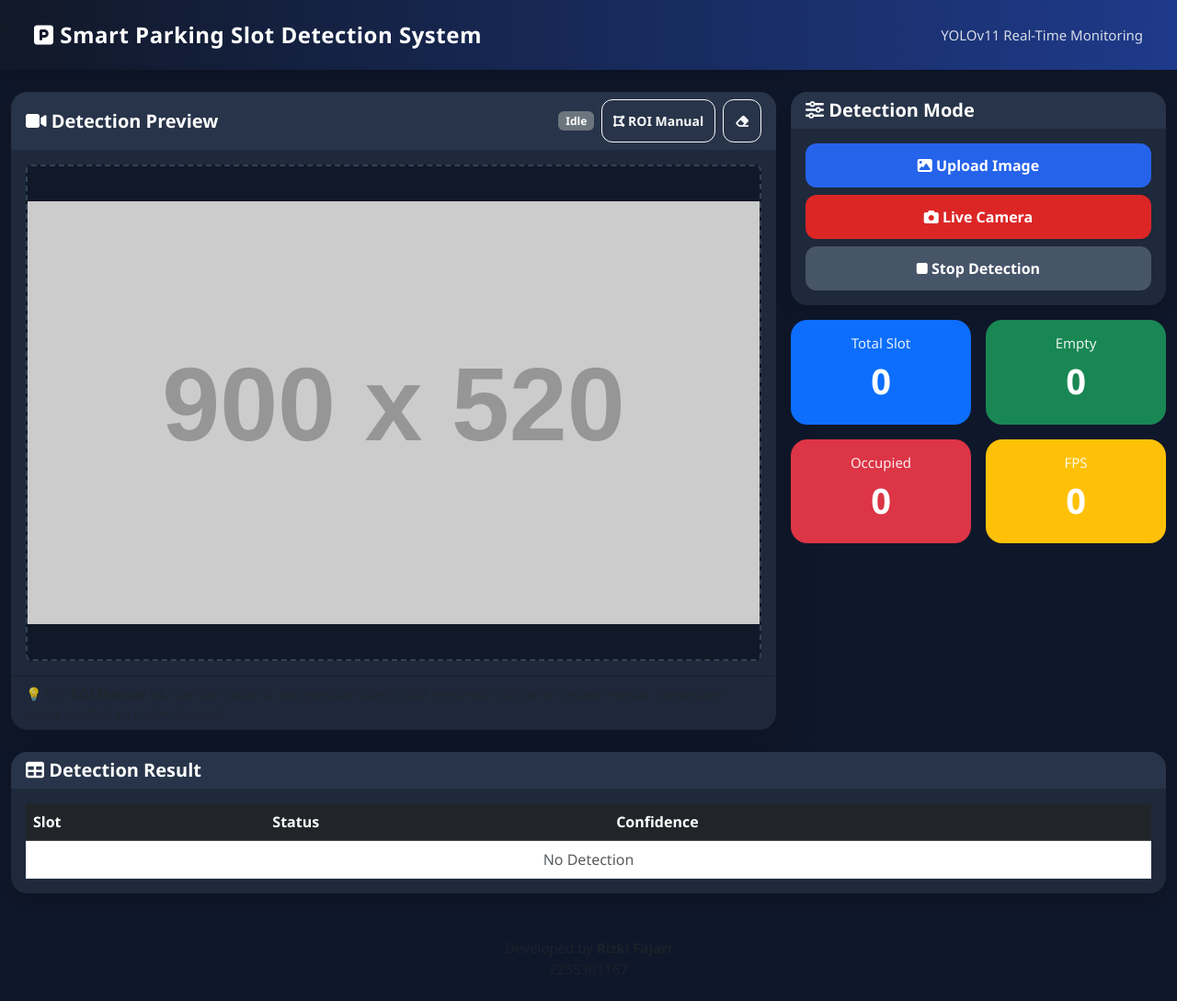
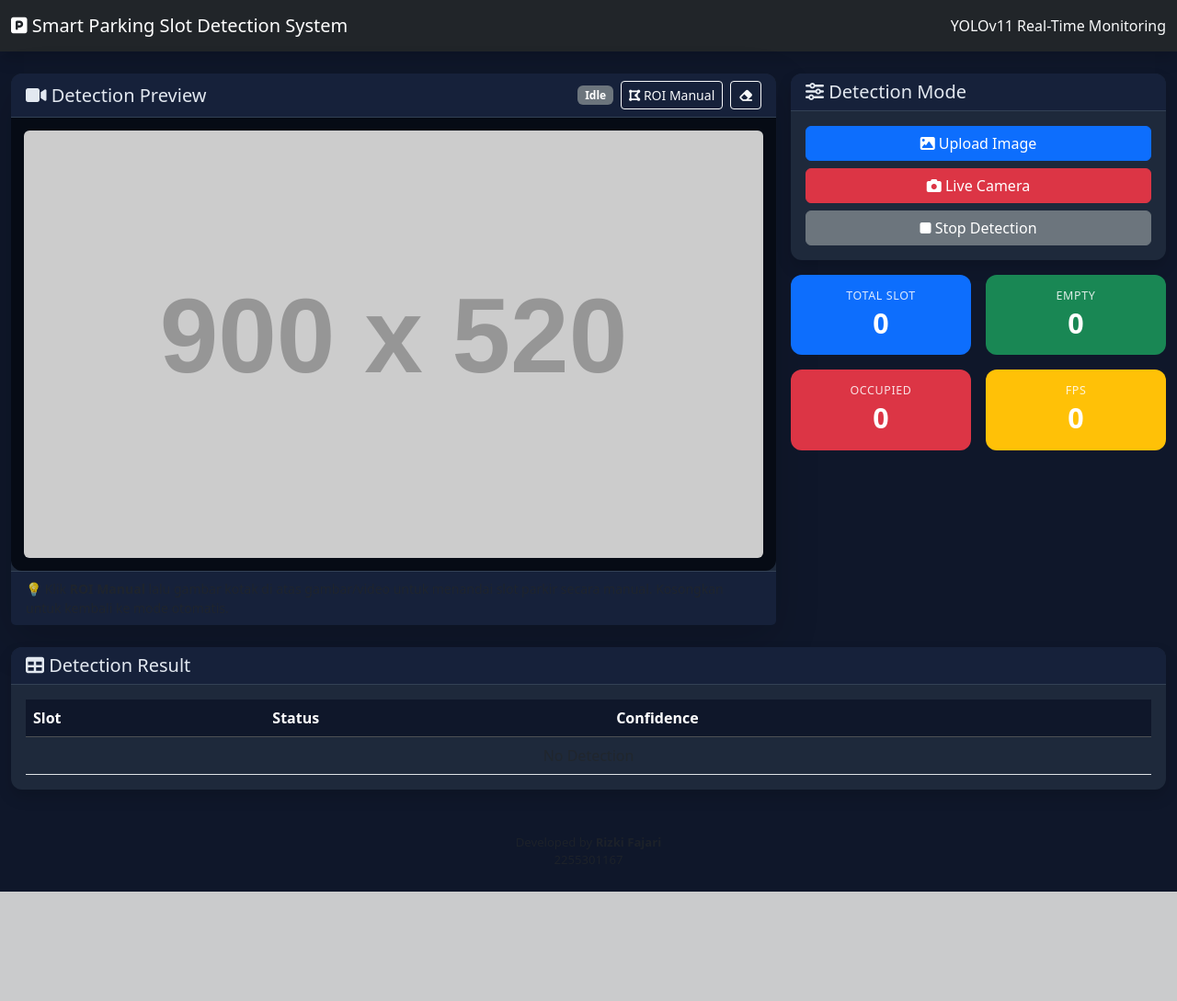
Before and after one commit to fajari22ti/uas_vision, a Flask app: page / in a window 1280 px wide. Shown: the whole page at 92% size. After the commit the page ends 970 px from the top, so only its background shows below. Run offline with Flask 3, Linux system fonts and the light colour scheme; grey boxes labelled with a size stand in for pictures from a placeholder-image service; parts of the project's set-up code (start-up, migrations or seed data) failed here and were passed over; some libraries are stand-ins or nearby versions.

Commit message:
Update style.css

```diff
--- a/static/style.css
+++ b/static/style.css
@@ -1,380 +1,122 @@
-/* ==============================
-   SMART PARKING DASHBOARD
-   Rizki Fajari
-=================================*/
-
-*{
-    margin:0;
-    padding:0;
-    box-sizing:border-box;
-    font-family:'Segoe UI',Tahoma,Geneva,Verdana,sans-serif;
+body {
+  background: #0f172a;
+  color: #e2e8f0;
 }
 
-body{
-    background:#0f172a;
-    color:white;
+.card {
+  background: #1e293b;
+  color: #e2e8f0;
+  border-radius: 12px;
 }
 
-/* ================= NAVBAR ================= */
-
-.navbar{
-    background:linear-gradient(90deg,#111827,#1e3a8a)!important;
-    padding:15px 25px;
+.card-header {
+  background: #16213a;
+  border-bottom: 1px solid #334155;
+  border-radius: 12px 12px 0 0 !important;
 }
 
-.navbar-brand{
-    font-size:24px;
-    font-weight:700;
-    letter-spacing:.5px;
+.card-footer {
+  background: #16213a;
+  border-top: 1px solid #334155;
 }
 
-.navbar span:last-child{
-    font-size:15px;
-    opacity:.85;
+.table {
+  --bs-table-bg: transparent;
+  --bs-table-color: #e2e8f0;
+  --bs-table-hover-bg: #283548;
+  --bs-table-hover-color: #e2e8f0;
 }
 
-/* ================= CARD ================= */
-
-.card{
-    background:#1e293b;
-    border:none;
-    border-radius:18px;
-    overflow:hidden;
-    transition:.3s;
+.table thead.table-dark {
+  --bs-table-bg: #0f172a;
 }
 
-.card:hover{
-    transform:translateY(-3px);
-    box-shadow:0 12px 30px rgba(0,0,0,.35);
+.form-select {
+  background-color: #0f172a;
+  color: #e2e8f0;
+  border-color: #334155;
+}
+.form-select:focus {
+  border-color: #38bdf8;
+  box-shadow: 0 0 0 0.2rem rgba(56,189,248,.25);
 }
 
-.card-header{
-    background:#273449;
-    color:white;
-    border:none;
+.stat-card {
+  border: none;
+  border-radius: 12px;
+  text-align: center;
+  color: #fff;
+}
+.stat-card h6 {
+  font-size: 0.78rem;
+  text-transform: uppercase;
+  letter-spacing: .05em;
+  opacity: .85;
+  margin-bottom: 4px;
+}
+.stat-card h2 {
+  font-size: 1.9rem;
+  font-weight: 800;
+  margin: 0;
 }
 
-.card-header h5{
-    margin:0;
-    font-weight:600;
+#previewWrap {
+  background: #060b15;
+  border-radius: 0 0 12px 12px;
+  padding: 14px;
+  min-height: 320px;
+  display: flex;
+  align-items: center;
+  justify-content: center;
 }
 
-.card-body{
-    color:white;
+#preview, #liveVideo {
+  max-height: 65vh;
+  border-radius: 8px;
 }
 
-/* ================= PREVIEW ================= */
-
-#preview{
-
-    width:100%;
-    height:540px;
-
-    object-fit:contain;
-
-    border-radius:15px;
-
-    background:#111827;
-
-    border:2px dashed #334155;
+.roi-canvas {
+  position: absolute;
+  top: 14px;
+  left: 14px;
+  border-radius: 8px;
+  cursor: crosshair;
 }
 
-/* ================= BUTTON ================= */
-
-.btn{
-
-    border-radius:12px;
-
-    font-weight:600;
-
-    padding:12px;
-
-    transition:.3s;
+#btnROIMode.active {
+  background: #38bdf8;
+  color: #0f172a;
+  border-color: #38bdf8;
 }
 
-.btn:hover{
-
-    transform:translateY(-2px);
-
-    box-shadow:0 5px 15px rgba(0,0,0,.3);
+#loadingOverlay {
+  position: fixed;
+  inset: 0;
+  background: rgba(0,0,0,.72);
+  display: flex;
+  flex-direction: column;
+  align-items: center;
+  justify-content: center;
+  z-index: 2000;
 }
 
-.btn-primary{
+.toast {
+  background: #1e293b;
+  color: #e2e8f0;
+  border: 1px solid #334155;
+}
+.toast.text-bg-success { background: #14532d !important; border-color: #22c55e; }
+.toast.text-bg-danger  { background: #450a0a !important; border-color: #ef4444; }
 
-    background:#2563eb;
-    border:none;
+.live-dot {
+  display: inline-block;
+  width: 8px;
+  height: 8px;
+  border-radius: 50%;
+  background: #ef4444;
+  animation: pulse 1.2s infinite;
+  margin-right: 5px;
 }
+@keyframes pulse { 0%,100% {opacity:1} 50% {opacity:.3} }
 
-.btn-success{
-
-    background:#16a34a;
-    border:none;
-}
-
-.btn-danger{
-
-    background:#dc2626;
-    border:none;
-}
-
-.btn-secondary{
-
-    background:#475569;
-    border:none;
-}
-
-/* ================= STAT CARD ================= */
-
-.stat-card{
-
-    border-radius:18px;
-
-    color:white;
-
-    transition:.3s;
-}
-
-.stat-card:hover{
-
-    transform:scale(1.03);
-}
-
-.stat-card .card-body{
-
-    text-align:center;
-}
-
-.stat-card h6{
-
-    opacity:.9;
-    font-size:15px;
-}
-
-.stat-card h2{
-
-    margin-top:10px;
-
-    font-size:38px;
-
-    font-weight:700;
-}
-
-/* ================= TABLE ================= */
-
-.table{
-
-    color:white;
-}
-
-.table thead{
-
-    background:#0f172a;
-}
-
-.table-dark{
-
-    background:#0f172a!important;
-}
-
-.table tbody tr{
-
-    transition:.25s;
-}
-
-.table tbody tr:hover{
-
-    background:#334155;
-}
-
-/* ================= STATUS BADGE ================= */
-
-.badge-empty{
-
-    background:#22c55e;
-
-    color:white;
-
-    padding:8px 12px;
-
-    border-radius:8px;
-
-    font-size:14px;
-}
-
-.badge-occupied{
-
-    background:#ef4444;
-
-    color:white;
-
-    padding:8px 12px;
-
-    border-radius:8px;
-
-    font-size:14px;
-}
-
-/* ================= LOADING ================= */
-
-#loadingOverlay{
-
-    position:fixed;
-
-    top:0;
-
-    left:0;
-
-    width:100%;
-
-    height:100%;
-
-    background:rgba(0,0,0,.7);
-
-    display:none;
-
-    justify-content:center;
-
-    align-items:center;
-
-    flex-direction:column;
-
-    z-index:9999;
-}
-
-/* ================= FOOTER ================= */
-
-footer{
-
-    color:#94a3b8;
-
-    font-size:15px;
-}
-
-/* ================= SCROLL ================= */
-
-::-webkit-scrollbar{
-
-    width:10px;
-}
-
-::-webkit-scrollbar-track{
-
-    background:#0f172a;
-}
-
-::-webkit-scrollbar-thumb{
-
-    background:#475569;
-
-    border-radius:10px;
-}
-
-/* ================= ANIMATION ================= */
-
-.fadeIn{
-
-    animation:fadeIn .5s;
-}
-
-@keyframes fadeIn{
-
-    from{
-
-        opacity:0;
-
-        transform:translateY(10px);
-    }
-
-    to{
-
-        opacity:1;
-
-        transform:translateY(0);
-    }
-}
-
-/* ================= RESPONSIVE ================= */
-
-@media(max-width:992px){
-
-#preview{
-
-height:420px;
-
-}
-
-.navbar-brand{
-
-font-size:18px;
-
-}
-
-.stat-card h2{
-
-font-size:30px;
-
-}
-
-}
-
-@media(max-width:768px){
-
-#preview{
-
-height:300px;
-
-}
-
-.card{
-
-margin-bottom:20px;
-
-}
-
-.btn{
-
-margin-bottom:10px;
-
-}
-
-.stat-card h2{
-
-font-size:28px;
-
-}
-
-}
-
-@media(max-width:576px){
-
-.navbar{
-
-padding:10px;
-}
-
-.navbar-brand{
-
-font-size:16px;
-}
-
-#preview{
-
-height:250px;
-}
-
-.card-header h5{
-
-font-size:16px;
-}
-
-.table{
-
-font-size:13px;
-}
-
-.stat-card h2{
-
-font-size:24px;
-}
-
-}
+footer { font-size: .82rem; }
```
